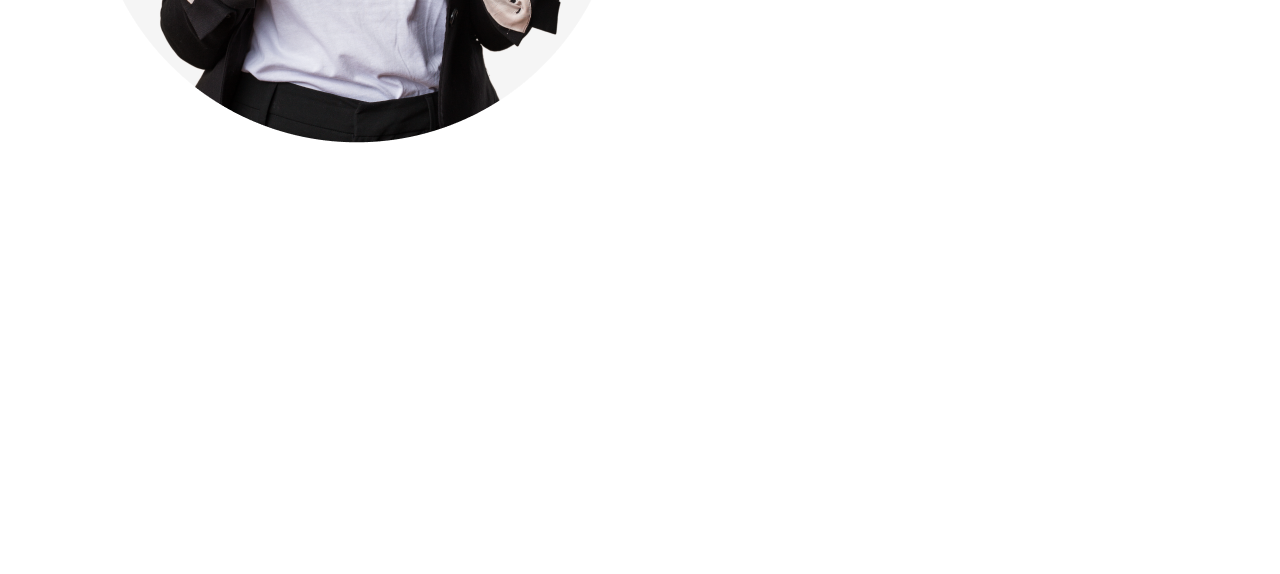
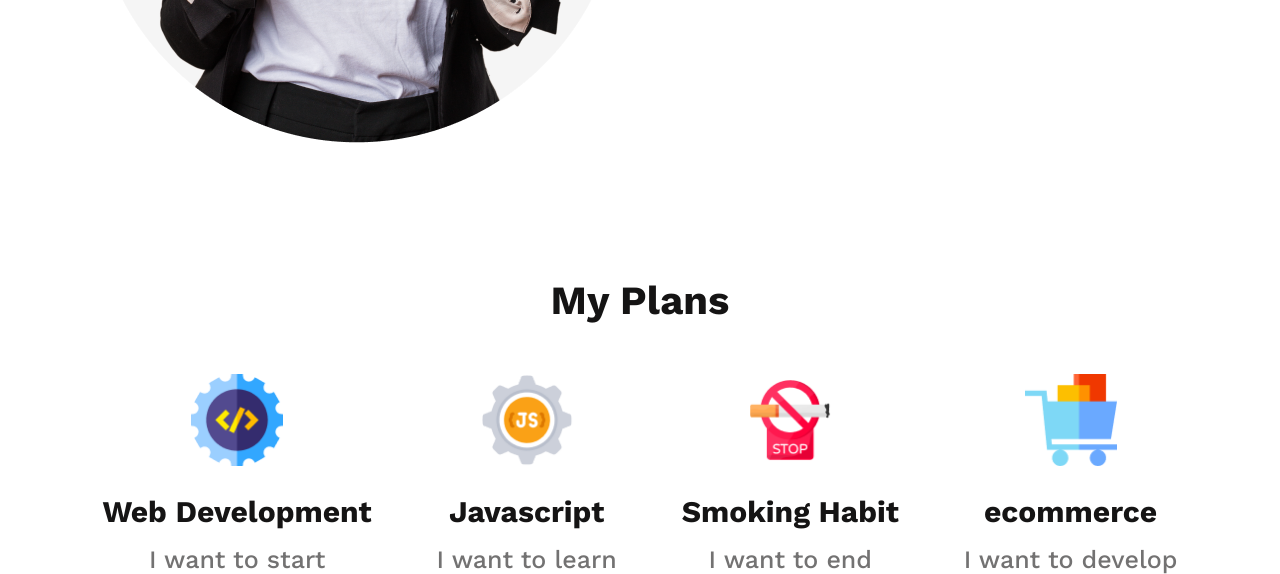
Before and after one commit to Rabby-khan-04/M01-assignment, a plain HTML site: page index.html in a window 1280 px wide. Shown: the part 1533-2107 px from the top of the page. Before the commit the page ends 1680 px from the top, so only its background shows below. Drawn offline with nearby package versions, Linux system fonts and the light colour scheme.

Commit message:
Plan section added

```diff
--- a/index.html
+++ b/index.html
@@ -61,6 +61,49 @@
 
         <!-- About Section End -->
 
+
+        <!-- Plan Section Start -->
+
+        <section class="plan pt_130">
+            <div class="container">
+                <h2 class="plan_section_title">My Plans</h2>
+
+                <div class="plans_wrapper">
+
+                    <div class="plan_box">
+                        <img src="./assets/icons/web.png" alt="" class="plan_image">
+                        <h3 class="plan_title">Web Development</h3>
+                        <p class="plan_details">I want to start</p>
+                    </div>
+                    <div class="plan_box">
+                        <img src="./assets/icons/js.png" alt="" class="plan_image">
+                        <h3 class="plan_title">Javascript</h3>
+                        <p class="plan_details">I want to learn</p>
+                    </div>
+                    <div class="plan_box">
+                        <img src="./assets/icons/smoke.png" alt="" class="plan_image">
+                        <h3 class="plan_title">Smoking Habit</h3>
+                        <p class="plan_details">I want to end</p>
+                    </div>
+                    <div class="plan_box">
+                        <img src="./assets/icons/ecom.png" alt="" class="plan_image">
+                        <h3 class="plan_title">ecommerce</h3>
+                        <p class="plan_details">I want to develop</p>
+                    </div>
+
+                </div>
+            </div>
+        </section>
+
+        <!-- Plan Section End -->
+
+
+        <!-- CAT Section Start -->
+
+        <section class="cat"></section>
+
+        <!-- CAT Section End -->
+
     </main>
 
 </body>
--- a/style/style.css
+++ b/style/style.css
@@ -133,3 +133,61 @@ img {
 }
 
 /* About Section Css End */
+
+
+
+/* Plan Section Css Start */
+
+.plan {}
+
+.plan_section_title {
+    font-weight: 700;
+    font-size: 40px;
+    line-height: 47px;
+    text-align: center;
+    color: #151414;
+}
+
+.plans_wrapper {
+    margin-top: 50px;
+    display: flex;
+    flex-direction: row;
+    justify-content: space-between;
+}
+
+.plan_box {
+    flex-grow: 1;
+    text-align: center;
+}
+
+.plan_box img {
+    height: 92px;
+    display: inline-block;
+    margin-bottom: 24px;
+}
+
+.plan_title {
+    font-weight: 700;
+    font-size: 30px;
+    line-height: 35px;
+    color: #151414;
+    margin-bottom: 16px;
+}
+
+.plan_details {
+    font-weight: 500;
+    font-size: 25px;
+    line-height: 29px;
+    text-align: center;
+    color: #737272;
+}
+
+/* Plan Section Css End */
+
+
+
+/* CAT CSS Start */
+
+
+
+/* CAT CSS End */
```
